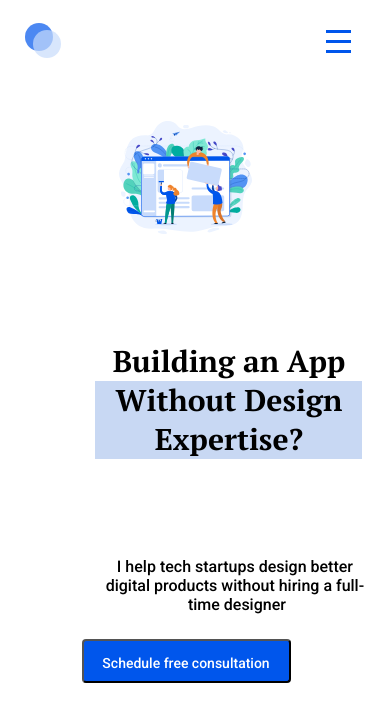
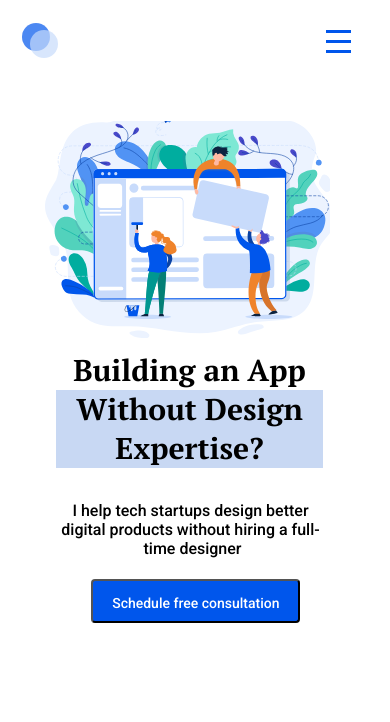
Before and after one commit to WebHeroSchool/verstka2module, a plain HTML site: page index.html in a window 390 px wide. Drawn offline with Linux system fonts and the light colour scheme.

Commit message:
адаптив

```diff
--- /dev/null
+++ b/now.json
@@ -0,0 +1,5 @@
+{
+
+     "public": true
+
+}
--- a/style.css
+++ b/style.css
@@ -264,13 +264,20 @@
 }
 
 @media (max-width: 768px) {
+  .wrapper {
+    margin: 0;
+    width: 86%;
+    padding: 0 50px 0 0;
+  }
+
   .logo {
     background: no-repeat url(img/logo2.svg);
     margin-top: -20px;
-    margin-left: -20px;
+    margin-left: 14px;
 }
 
   .menu {
+    padding-right: 30px;
     margin-left: -44px;
     display: none;
     margin-top: -46px;
@@ -347,6 +354,8 @@
   }
 
   .menu__item {
+    margin-top: 3px;
+    margin-left: 22px;
     display: flex;
     justify-content: center;
     width: 63px;
@@ -441,20 +450,22 @@
   }
 
   .main {
-    padding: 74% 0 0;
-    background-size: 74%;
-    background-position: top center;
-    flex: center;
+    margin: 0;
+    padding: 230px 0 0;
+    background-size: 90%;
+    background-position-y: -30px;
+    background-position-x: 37px;
   }
 
   .main__title {
+    padding-left: 48px;
     display: flex;
     flex-direction: column;
     text-align: center;
     width: 267px;
     height: 108px;
     left: 57px;
-    margin-bottom: 44px;
+    margin-bottom: 42px;
     font: bold 30px/39px PT Serif, arial, helvetica, sans-serif;
   }
 
@@ -465,17 +476,17 @@
   }
 
   .main__subtitle {
-    display: flex;
-    flex-direction: column;
+    padding: 0 20px 0 0px;
     text-align: center;
-    top: 498px;
     width: 275px;
     height: 57px;
-    margin-bottom: 25px;
     font: 500 16px/19px Roboto, arial, helvetica, sans-serif;
+    margin: 0 0 15px 45px;
   }
 
+
   .main__button {
+    margin: 6px 0 0 26px;
     width: 209px;
     height: 44px;
     left: calc(50% - 209px / 2 + 1px);
```
